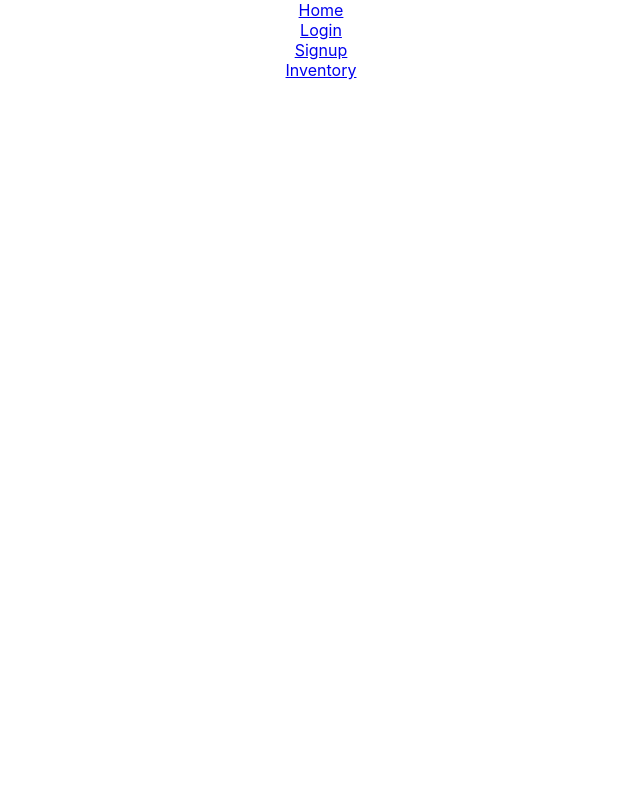
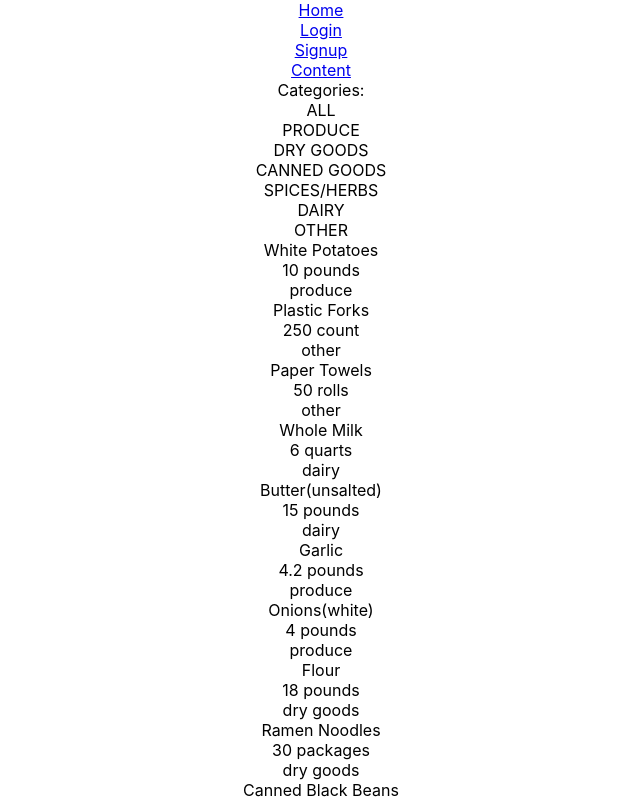
Before and after one commit to build-i-ll-serve-soup/Frontend, a React (Create React App) app in the folder i-ll-serve-soup/: page /content in a window 1280 px wide. Shown: the top 800 px of the page, without its empty margins (319-959 px from the left). Built offline with nearby package versions, Linux system fonts and the light colour scheme; no server answers.

Commit message:
Setting up CategoryTabs & ItemCards

```diff
--- a/i-ll-serve-soup/src/App.js
+++ b/i-ll-serve-soup/src/App.js
@@ -6,7 +6,8 @@ import Navigation from "./components/Navigation";
 import Home from "./components/Home"
 import Login from "./components/Login";
 import Signup from "./components/Signup"
-import Inventory from "./components/Content/Inventory";
+import Content from './components/Content/Content';
+
 
 function App() {
 
@@ -26,10 +27,12 @@ function App() {
   return (
     <div className="App">
       <Navigation />
+
       <Route exact path= "/" component={Home}/>
       <Route  path= "/login" component={Login}/>
       <Route  path= "/signup" component={Signup}/>
-      <Route path="/inventory" component={Inventory}/>
+      <Route  path= "/content" component={Content}/>
+
     </div>
   );
 }
--- /dev/null
+++ b/i-ll-serve-soup/src/components/Content/CategoryTab.js
@@ -0,0 +1,37 @@
+import React from 'react';
+import PropTypes from "prop-types";
+
+const CategoryTab = props => {
+
+      let tabCategory = "";
+      console.log(props)
+      if(props.categoryTab === props.selectedTab) {
+        tabCategory = "tab active-tab"
+      } else {
+        tabCategory = "tab"
+      }
+
+
+  return (
+    <div
+      className = {tabCategory}
+      onClick = {() => {
+
+        props.selectTabHandler(props.categoryTab)
+      }}
+    >
+      {props.categoryTab.toUpperCase()}
+    </div>
+  );
+};
+
+
+// Make sure you include PropTypes on your props.
+
+CategoryTab.propTypes = {
+  categoryTab: PropTypes.string,
+  selectedTab: PropTypes.string,
+  selectTabHandler: PropTypes.func,
+}
+
+export default CategoryTab;
--- /dev/null
+++ b/i-ll-serve-soup/src/components/Content/CategoryTabs.js
@@ -0,0 +1,32 @@
+import React from 'react';
+import CategoryTab from './CategoryTab';
+import PropTypes from "prop-types"
+
+const CategoryTabs = props => {
+  return (
+    <div className="tabs">
+      <div className="categories">
+        <span className="title">Categories:</span>
+        {/* map over the tabs provided on your props, create a new Tab component for each one.
+            give the tab component a `selectTabHandler`, the `selectedTab`, and the `tab` itself as props*/}
+
+      {props.categoryTabs.map((categoryTab,index) =>(
+
+        <CategoryTab
+        categoryTab={categoryTab}
+        index={index}
+        selectTabHandler={props.selectTabHandler}
+        selectedTab={props.selectedTab}
+        />
+      ))}
+      </div>
+    </div>
+  );
+};
+// Make sure to use PropTypes to validate your types!
+CategoryTabs.propTypes = {
+    selectedTab: PropTypes.string,
+    selectTabHandler: PropTypes.func,
+    tabs: PropTypes.array,
+  }
+  export default CategoryTabs;
--- /dev/null
+++ b/i-ll-serve-soup/src/components/Content/Content.js
@@ -0,0 +1,54 @@
+import React, { Component } from 'react';
+
+import CategoryTabs from './CategoryTabs';
+import ItemCards from './ItemCards';
+
+import { tabData, cardData } from '../../data';
+
+export default class Content extends Component {
+  constructor(props) {
+    super(props);
+    this.state = {
+      selected: "all",
+      categoryTabs: [],
+      itemCards: [],
+    };
+  }
+
+  componentDidMount() {
+    this.setState( {
+        categoryTabs:tabData,
+        itemCards: cardData,
+    })
+  }
+
+  changeSelected = categoryTab => {
+    this.setState( {
+      selected:categoryTab,
+    })
+  };
+
+  filterCards = () => {
+
+    if(this.state.selected==="all"){
+      return this.state.itemCards
+    } else {
+      return this.state.itemCards.filter(itemCard => itemCard.tab===this.state.selected)
+    }
+  };
+
+  render() {
+    return (
+      <div className="content-container">
+
+        <CategoryTabs categoryTabs={this.state.categoryTabs}
+            selectedTab={this.state.selected}
+            selectTabHandler={this.changeSelected}
+        />
+        <ItemCards itemCards={this.filterCards()}
+
+        />
+      </div>
+    );
+  }
+}
--- a/i-ll-serve-soup/src/components/Content/Inventory.js
+++ /dev/null
@@ -1,9 +0,0 @@
-import React from "react"
-
-const Inventory = props=> {
-    return (
-        <h2>This is the Inventory component</h2>
-    )
-}
-
-export default Inventory
--- /dev/null
+++ b/i-ll-serve-soup/src/components/Content/ItemCard.js
@@ -0,0 +1,20 @@
+import React from 'react';
+import PropTypes from "prop-types"
+
+const ItemCard = props => {
+  return (
+    <div className="itemCard">
+      <div className="itemName">{props.itemCard.itemName}</div>
+      <div className="stock">{props.itemCard.stock}</div>
+      <div className="category">{props.itemCard.category}</div>
+    </div>
+  );
+};
+
+ItemCard.propTypes = {
+itemName: PropTypes.string,
+stock: PropTypes.string,
+category: PropTypes.string,
+}
+
+export default ItemCard;
--- /dev/null
+++ b/i-ll-serve-soup/src/components/Content/ItemCards.js
@@ -0,0 +1,23 @@
+import React from 'react';
+import ItemCard from './ItemCard';
+import PropTypes from "prop-types"
+
+const ItemCards = props => {
+  return (
+    <div className="itemCards-container">
+          {props.itemCards.map(itemCard => {
+            return(
+              <ItemCard
+               itemCard={itemCard}
+               key={ItemCard.itemName}/>
+            )
+          })}
+    </div>
+  )
+}
+
+
+ItemCards.propTypes = {
+  itemCards: PropTypes.array,
+}
+export default ItemCards;
--- a/i-ll-serve-soup/src/components/Navigation.js
+++ b/i-ll-serve-soup/src/components/Navigation.js
@@ -14,7 +14,7 @@ const Navigation = () => {
           <Link to= "/signup">Signup</Link>
         </div>
         <div>
-          <Link to= "/inventory">Inventory</Link>
+          <Link to= "/content">Content</Link>
         </div>
     </div>
   );
--- a/i-ll-serve-soup/src/data.js
+++ b/i-ll-serve-soup/src/data.js
@@ -1,4 +1,6 @@
-const inventoryData = [
+export const tabData = ['all', 'produce', 'dry goods', 'canned goods', 'spices/herbs', 'dairy', 'other']
+
+export const cardData = [
     {
         itemName: "White Potatoes",
         stock:"10 pounds",
@@ -65,4 +67,3 @@ const inventoryData = [
         category:"spices/herbs",
     },
 ];
-export default inventoryData;
```
